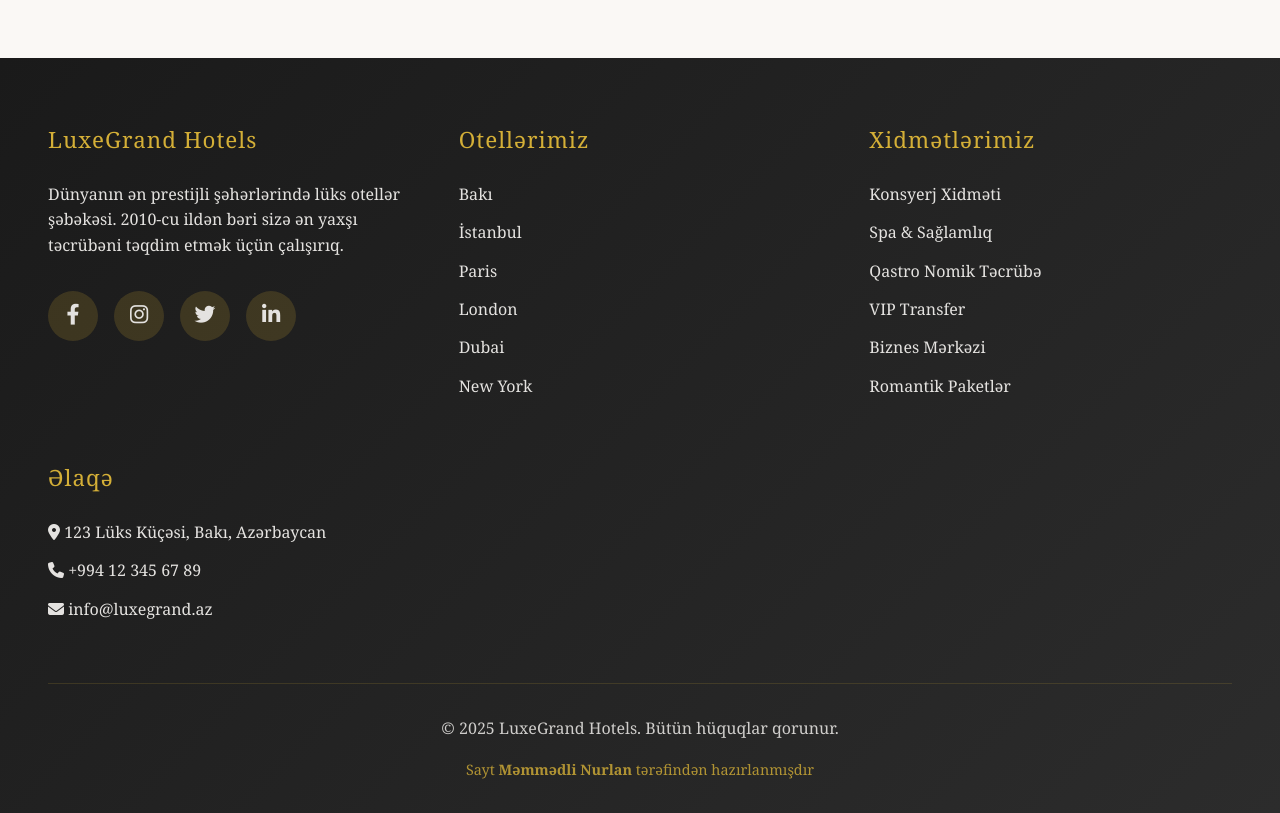
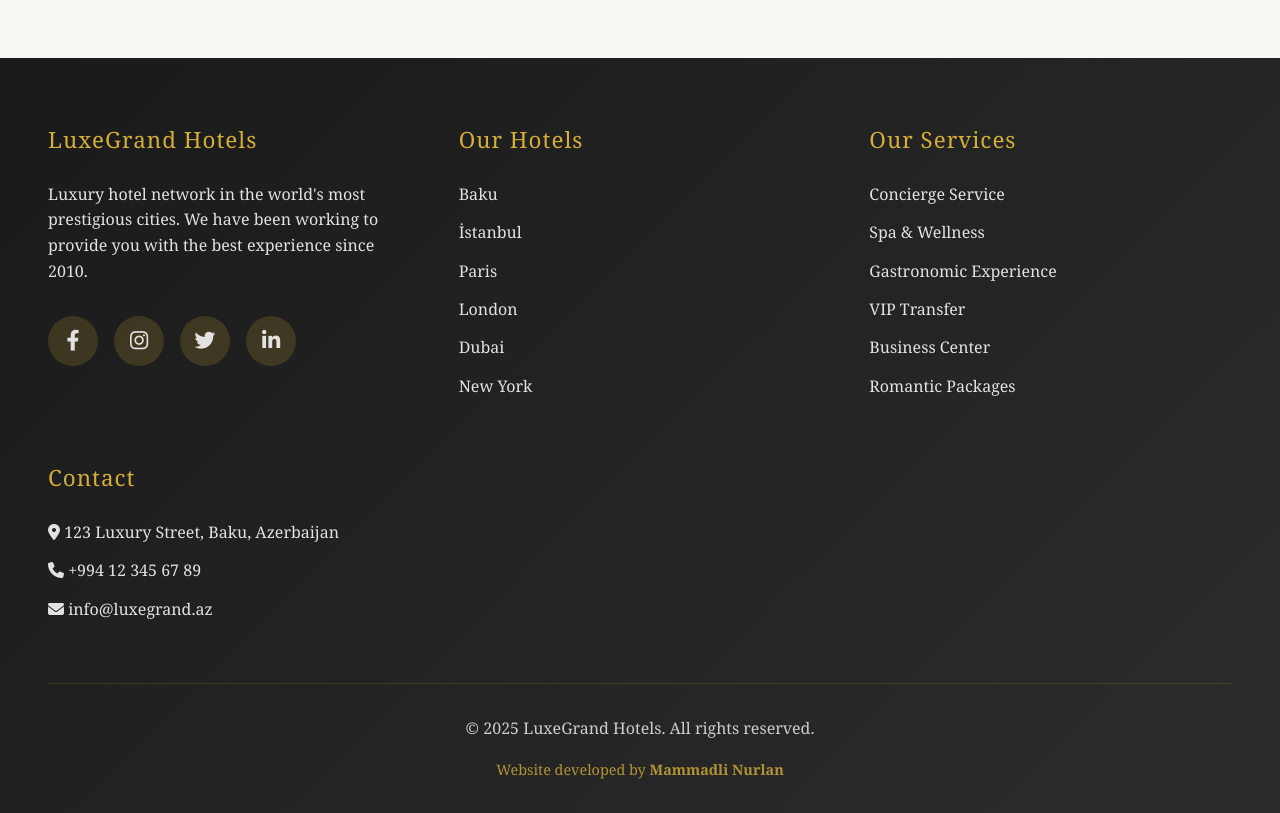
Before and after one commit to nurlan-code/LuxeGrand-, a plain HTML site: page packages.html in a window 1280 px wide. Shown: the part 4000-4813 px from the top of the page. Drawn offline with Linux system fonts and the light colour scheme.

Commit message:
packages.html

```diff
--- a/packages.html
+++ b/packages.html
@@ -1,5 +1,5 @@
 <!DOCTYPE html>
-<html lang="az">
+<html lang="en">
 <head>
     <meta charset="UTF-8">
     <meta name="viewport" content="width=device-width, initial-scale=1.0">
@@ -923,7 +923,7 @@
         <div class="footer-content">
             <div class="footer-section">
                 <h3>LuxeGrand Hotels</h3>
-                <p>Dünyanın ən prestijli şəhərlərində lüks otellər şəbəkəsi. 2010-cu ildən bəri sizə ən yaxşı təcrübəni təqdim etmək üçün çalışırıq.</p>
+                <p>Luxury hotel network in the world's most prestigious cities. We have been working to provide you with the best experience since 2010.</p>
                 <div class="social-links">
                     <a href="#"><i class="fab fa-facebook-f"></i></a>
                     <a href="#"><i class="fab fa-instagram"></i></a>
@@ -932,9 +932,9 @@
                 </div>
             </div>
             <div class="footer-section">
-                <h3>Otellərimiz</h3>
+                <h3>Our Hotels</h3>
                 <ul>
-                    <li><a href="#">Bakı</a></li>
+                    <li><a href="#">Baku</a></li>
                     <li><a href="#">İstanbul</a></li>
                     <li><a href="#">Paris</a></li>
                     <li><a href="#">London</a></li>
@@ -943,26 +943,26 @@
                 </ul>
             </div>
             <div class="footer-section">
-                <h3>Xidmətlərimiz</h3>
+                <h3>Our Services</h3>
                 <ul>
-                    <li><a href="services.html">Konsyerj Xidməti</a></li>
-                    <li><a href="services.html">Spa & Sağlamlıq</a></li>
-                    <li><a href="services.html">Qastro Nomik Təcrübə</a></li>
+                    <li><a href="services.html">Concierge Service</a></li>
+                    <li><a href="services.html">Spa & Wellness</a></li>
+                    <li><a href="services.html">Gastronomic Experience</a></li>
                     <li><a href="services.html">VIP Transfer</a></li>
-                    <li><a href="services.html">Biznes Mərkəzi</a></li>
-                    <li><a href="services.html">Romantik Paketlər</a></li>
+                    <li><a href="services.html">Business Center</a></li>
+                    <li><a href="services.html">Romantic Packages</a></li>
                 </ul>
             </div>
             <div class="footer-section">
-                <h3>Əlaqə</h3>
-                <p><i class="fas fa-map-marker-alt"></i> 123 Lüks Küçəsi, Bakı, Azərbaycan</p>
+                <h3>Contact</h3>
+                <p><i class="fas fa-map-marker-alt"></i> 123 Luxury Street, Baku, Azerbaijan</p>
                 <p><i class="fas fa-phone"></i> +994 12 345 67 89</p>
                 <p><i class="fas fa-envelope"></i> info@luxegrand.az</p>
             </div>
         </div>
         <div class="footer-bottom">
-            <p>&copy; 2025 LuxeGrand Hotels. Bütün hüquqlar qorunur.</p>
-            <p class="developer-credit">Sayt <strong>Məmmədli Nurlan</strong> tərəfindən hazırlanmışdır</p>
+            <p>&copy; 2025 LuxeGrand Hotels. All rights reserved.</p>
+            <p class="developer-credit">Website developed by <strong>Mammadli Nurlan</strong></p>
         </div>
     </footer>
 
```
